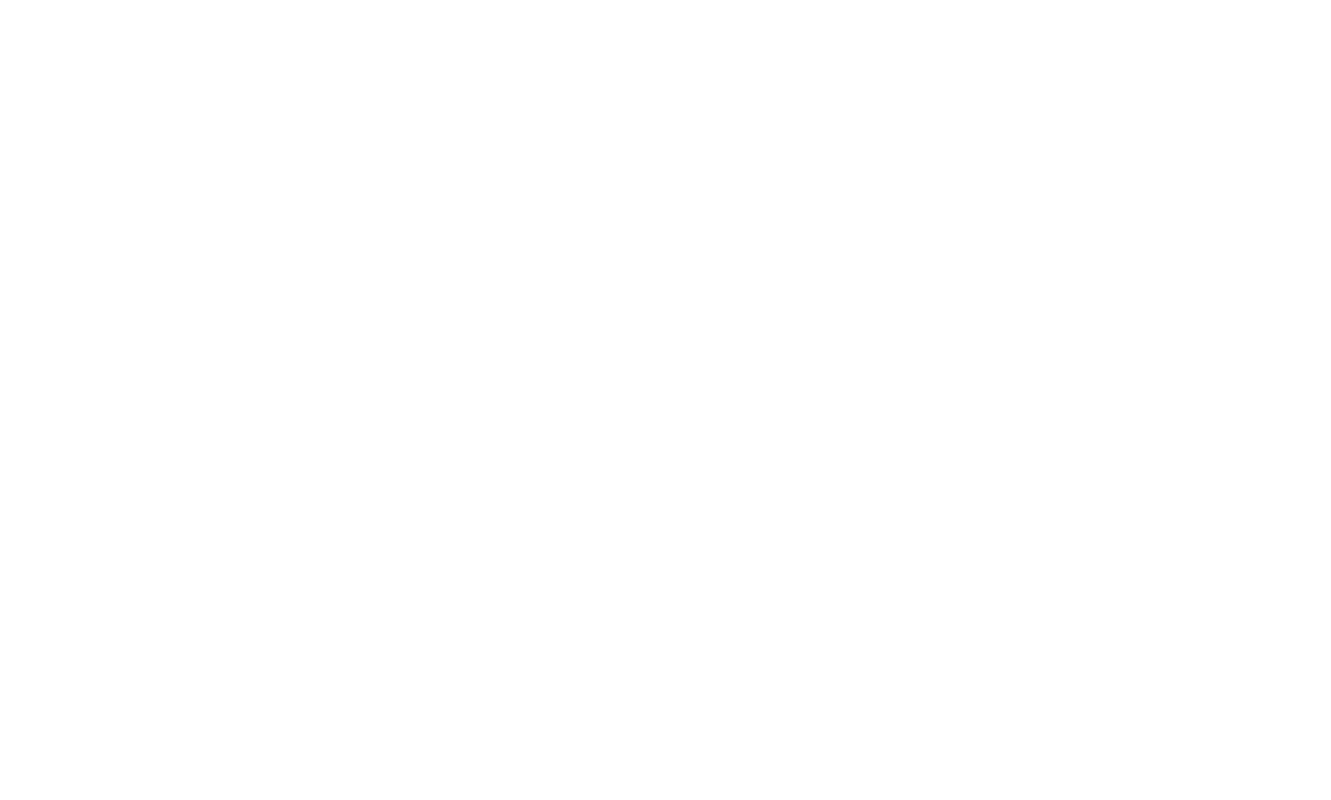
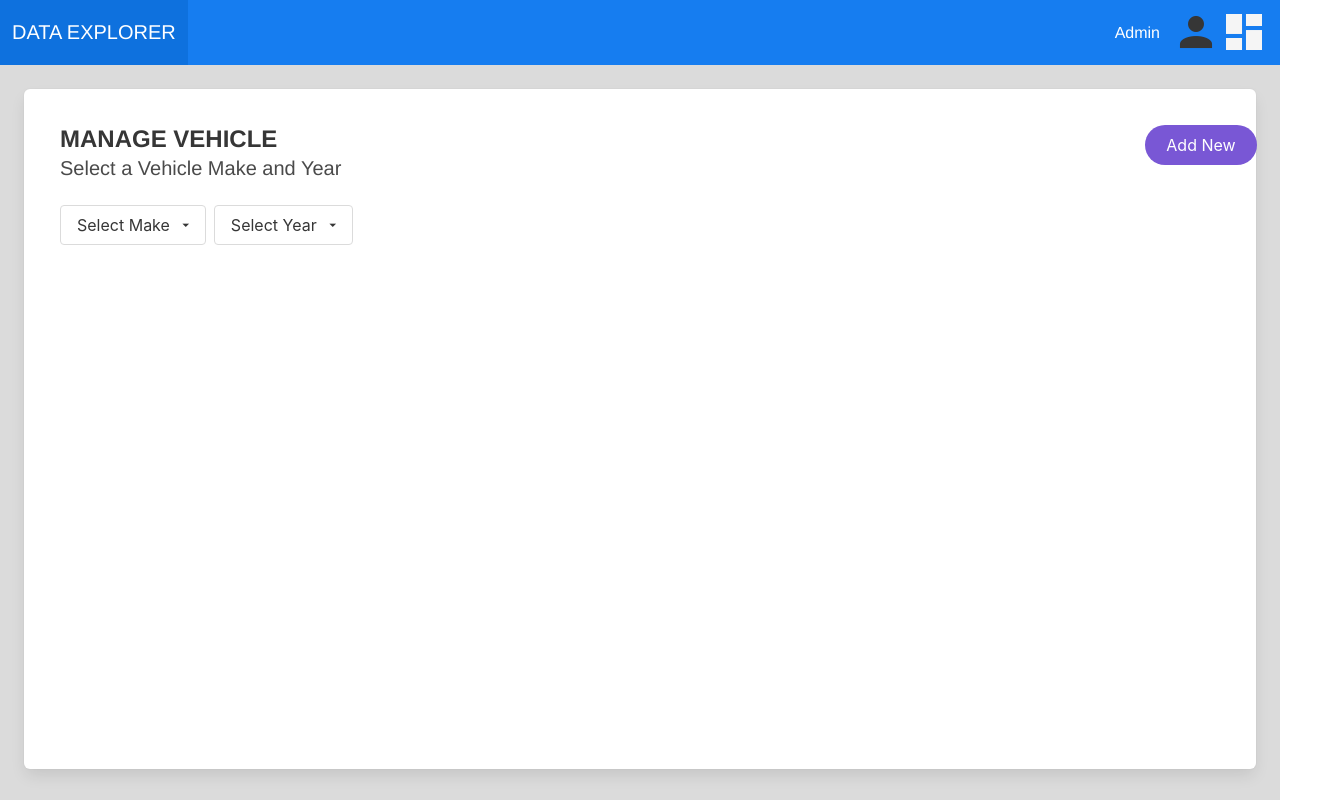
Before and after one commit to vamshiCgWork/pdas-ui-components, a Vue app: page /managevehicle in a window 1280 px wide. Shown: the whole page, 1331 px wide, since content can reach past the window. Built offline with nearby package versions, Linux system fonts and the light colour scheme.

Commit message:
manageVehicles1

```diff
--- a/src/components/Card.vue
+++ b/src/components/Card.vue
@@ -19,8 +19,9 @@
           type="is-info extend"
           class="has-text-weight-bold mt-5"
           inverted
-          >GO</b-button
         >
+          <router-link to="/managevehicle">GO</router-link>
+        </b-button>
       </div>
     </div>
     <footer class="">
--- a/src/components/NavBar.vue
+++ b/src/components/NavBar.vue
@@ -2,10 +2,7 @@
   <b-navbar type="is-info">
     <template #brand>
       <b-navbar-item tag="router-link" :to="{ path: '/' }">
-        <img
-          src="https://raw.githubusercontent.com/buefy/buefy/dev/static/img/buefy-logo.png"
-          alt="Lightweight UI components for Vue.js based on Bulma"
-        />
+        <div class="subtitle" style="color: white">DATA EXPLORER</div>
       </b-navbar-item>
     </template>
     <template #start> </template>
@@ -15,7 +12,7 @@
         <a style="color: white" class="mr-3"> Admin </a>
         <div class="block">
           <b-icon icon="account" size="is-large" type="is-dark"></b-icon>
-          <b-icon icon="view-dashboard" size="is-large" type="is-primary">
+          <b-icon icon="view-dashboard" size="is-large" type="is-light">
           </b-icon>
         </div>
       </b-navbar-item>
--- a/src/router/index.js
+++ b/src/router/index.js
@@ -19,6 +19,11 @@ const routes = [
     component: () =>
       import(/* webpackChunkName: "about" */ "../views/About.vue"),
   },
+  {
+    path: "/managevehicle",
+    name: 'ManageVehicle',
+    component: () => import("../views/ManageVehicle")
+  }
 ];
 
 const router = new VueRouter({
--- /dev/null
+++ b/src/views/ManageVehicle.vue
@@ -0,0 +1,55 @@
+<template>
+  <div class="has-background-grey-lighter" style="height: 100vh">
+    <NavBar />
+    <div class="box m-5" style="height: 85%">
+      <div class="columns m-1">
+        <div class="column is-4 has-text-left">
+          <div class="title is-size-4">MANAGE VEHICLE</div>
+          <div class="subtitle">Select a Vehicle Make and Year</div>
+          <b-dropdown aria-role="list">
+            <template #trigger="{ active }">
+              <b-button
+                label="Select Make"
+                :icon-right="active ? 'menu-up' : 'menu-down'"
+              />
+            </template>
+
+            <b-dropdown-item aria-role="listitem">BMW</b-dropdown-item>
+            <b-dropdown-item aria-role="listitem">Honda</b-dropdown-item>
+            <b-dropdown-item aria-role="listitem">Hundai</b-dropdown-item>
+          </b-dropdown>
+          <b-dropdown aria-role="list">
+            <template #trigger="{ active }">
+              <b-button
+                label="Select Year"
+                :icon-right="active ? 'menu-up' : 'menu-down'"
+              />
+            </template>
+
+            <b-dropdown-item aria-role="listitem">2020</b-dropdown-item>
+            <b-dropdown-item aria-role="listitem">2021</b-dropdown-item>
+            <b-dropdown-item aria-role="listitem">2022</b-dropdown-item>
+          </b-dropdown>
+        </div>
+        <div class="column is-2 has-text-right is-offset-7">
+          <div class="buttons">
+            <b-button rounded type="is-primary">Add New </b-button>
+          </div>
+        </div>
+      </div>
+    </div>
+  </div>
+</template>
+
+<script>
+import NavBar from "../components/NavBar.vue";
+export default {
+  name: "ManageVehicle",
+  components: {
+    NavBar,
+  },
+};
+</script>
+
+<style>
+</style>
```
